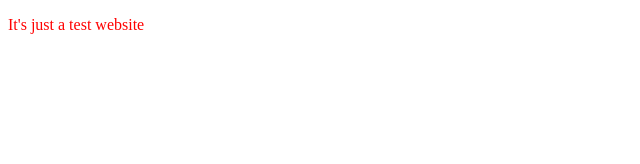
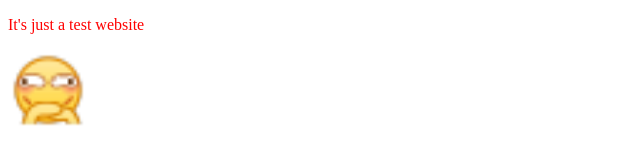
Before and after one commit to zyrna/test, a plain HTML site: page index.html in a window 1280 px wide. Shown: the whole page, without its empty margins (0-640 px from the left). Drawn offline with Linux system fonts and the light colour scheme.

Commit message:
Update index.html

```diff
--- a/index.html
+++ b/index.html
@@ -17,6 +17,9 @@
     <div>
     <p id="txt">It's just a test website</p>
     </div>
+    <div>
+    <img alt="Huaji" src="huaji.png" width="80px" height="80px">
+    </div>
 </body>
 
 </html>
```
